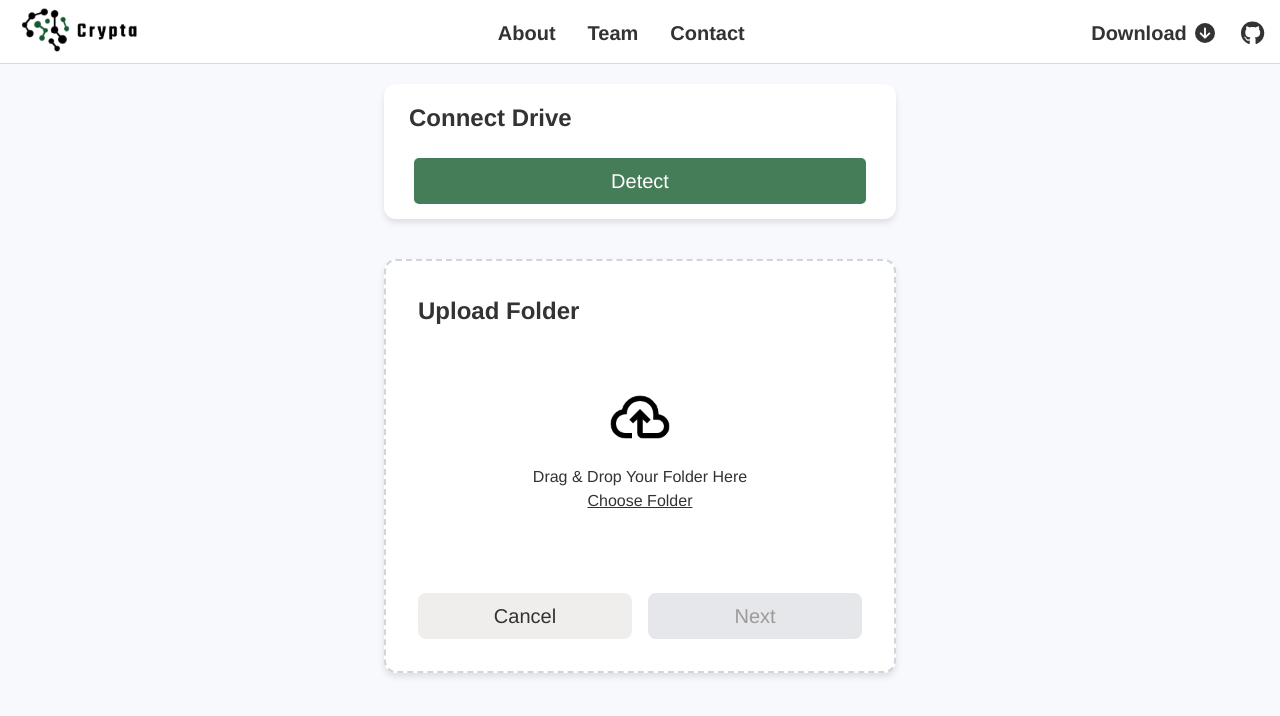
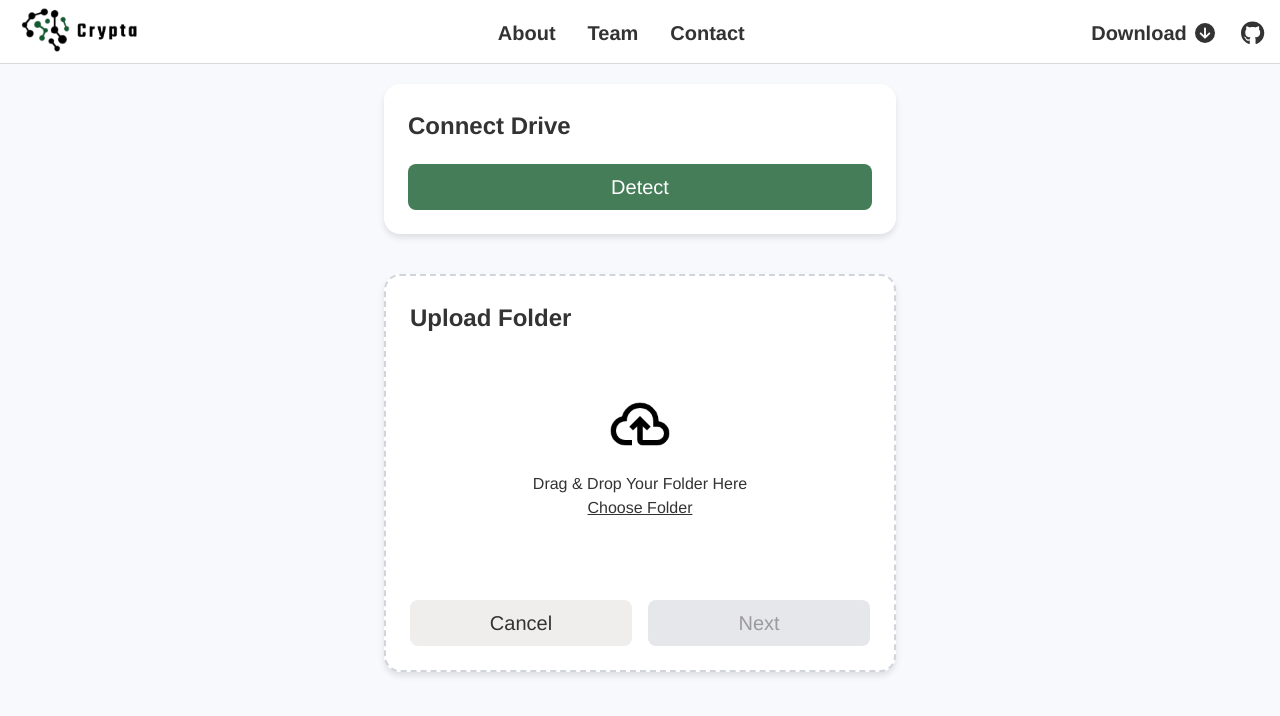
Before and after one commit to areebahmeddd/Crypta, a React (Create React App) app in the folder web-app/: page / in a window 1280 px wide. Shown: the top 716 px of the page. Built offline with nearby package versions, Linux system fonts and the light colour scheme.

Commit message:
Minor ui changes

```diff
--- a/web-app/src/pages/Rules.jsx
+++ b/web-app/src/pages/Rules.jsx
@@ -186,9 +186,9 @@ function Rules() {
               className="default-rules-logo"
             />
             <div className="default-rules-info">
-              <p>
+              <div className="default-rules-para">
                 <code>security.yara</code>
-              </p>
+              </div>
               <div
                 className={`default-rules-option ${
                   selectedOption === "default-file" ? "selected" : ""
--- a/web-app/src/styles/Home.css
+++ b/web-app/src/styles/Home.css
@@ -50,10 +50,11 @@
 
 .drive-container {
   background-color: #ffffff; /* White background for the upload box */
-  border-radius: 0.75rem; /* Rounded corners */
+  border-radius: 1rem;
   box-shadow: 0 4px 6px rgba(0, 0, 0, 0.1); /* Subtle shadow */
   width: 100%;
   max-width: 32rem; /* Max width for the upload box */
+  padding: 1.5rem;
   border: 2px #d1d5db;
   transition: border-color 0.3s ease;
   display: flex;
@@ -66,10 +67,9 @@
 .drive-label {
   font-size: 1.5rem; /* Larger font size for header */
   font-weight: 600; /* Bold font weight */
-  margin-top:1rem;
   color: #333; /* Darker text color for better contrast */
   text-align: left;
-  margin-left: 25px;
+
 }
 
 .detect-drive-button {
@@ -77,13 +77,11 @@
   background-color: #457d58;
   color: white;
   border: none;
-  border-radius: 5px;
+  border-radius: 0.5rem;
   font-size: 1.25rem;
   cursor: pointer;
-  margin: 2px 20px; /* Top and bottom margin of 12px, left and right margin of 20px */
-  width: calc(100% - 60px); /* Full width minus the total left and right margin (20px each) */
+  width: 100%;
   box-sizing: border-box;
-  margin-bottom: 15px; /* Ensure padding and border are included in the element's total width and height */
   align-self: center;
 }
 
@@ -111,8 +109,8 @@
 /* Upload Box Styles */
 .upload-box {
   background-color: #ffffff; /* White background for the upload box */
-  padding: 2rem;
-  border-radius: 0.75rem; /* Rounded corners */
+  padding: 1.5rem;
+  border-radius: 1rem; /* Rounded corners */
   box-shadow: 0 4px 6px rgba(0, 0, 0, 0.1); /* Subtle shadow */
   width: 100%;
   max-width: 32rem; /* Max width for the upload box */
@@ -325,7 +323,7 @@
 
 .metadata-container {
   background-color: #ffffff; /* White background for the upload box */
-  border-radius: 0.75rem; /* Rounded corners */
+  border-radius: 1rem; /* Rounded corners */
   box-shadow: 0 4px 6px rgba(0, 0, 0, 0.1); /* Subtle shadow */
   width: 100%;
   max-width: 32rem; /* Max width for the upload box */
@@ -359,7 +357,6 @@
   flex-direction: column;
 }
 
-.file-name,
 .file-size,
 .file-type,
 .file-last-modified,
@@ -375,7 +372,7 @@
   background-color: #e0e0e0; /* Light grey background color for the container */
   border-radius: 10px; /* Slightly rounded corners for the container */
   margin-top: 0.5rem; /* Margin to create space above */
-  margin-bottom: 0.5rem; /* Margin to create space below */
+  margin-bottom: 1rem; /* Margin to create space below */
   box-shadow: 0 2px 4px rgba(0, 0, 0, 0.1); /* Subtle shadow for a sleek effect */
 }
 
@@ -383,17 +380,22 @@
 .progress-bar-inner {
   height: 100%; /* Full height of the container */
   background-color: #457d58; /* Green progress color */
-  border-radius: 10px; /* Match rounded corners of the container */
+  border-radius: 8px; /* Match rounded corners of the container */
   transition: width 0.3s ease; /* Smooth transition for width changes */
+  padding: 12px;
 }
 
 /* Percentage text inside the progress bar */
 .upload-percentage {
+  display: flex;
   position: absolute;
   top: 50%;
   left: 50%;
   transform: translate(-50%, -50%);
-  color: #ffffff; /* White text color */
-  font-weight: bold; /* Bold text for better visibility */
-  font-size: 0.9rem; /* Adjust text size */
+  color: #ffffff;
+  font-weight: bold;
+  font-size: 0.9rem;
+  align-items: center;
+  justify-content: center;
+  height: 24px; /*? Adjust height to match progress bar */
 }
--- a/web-app/src/styles/Rules.css
+++ b/web-app/src/styles/Rules.css
@@ -26,13 +26,14 @@ h2 {
   border: 2px #d1d5db;
   box-shadow: 0 4px 6px rgba(0, 0, 0, 0.1);
   background-color: #ffffff;  /* Dashed border */
-  border-radius: 0.5rem;
-  padding: 1rem;
+  border-radius: 1rem;
+  padding: 1.5rem;
   display: flex;
   flex-direction: column;
   align-items: center;
   width: 100%;
   max-width: 600px; /* Adjust as needed */
+  margin-bottom: 40px;
 }
 
 .option-buttons {
@@ -183,6 +184,10 @@ h2 {
   flex-direction: column;
 }
 
+.default-rules-para {
+  min-width: 100%;
+}
+
 .default-rules-option {
   cursor: pointer;
   color: #4d4f50; /* Change this to your preferred color */
@@ -222,9 +227,8 @@ h2 {
   background-color: #ffffff;
   border-radius: 0.5rem;
   padding: 8px; /* Spacing inside the container */
-  margin-top: 10px; /* Space above the container */
-  min-width: 600px; /* Limit width for better readability */
-  margin: auto; /* Center horizontally */
+  min-width: 600px;
+  margin-bottom: 40px;
 }
 
 .file-infoo.hidden {
```
